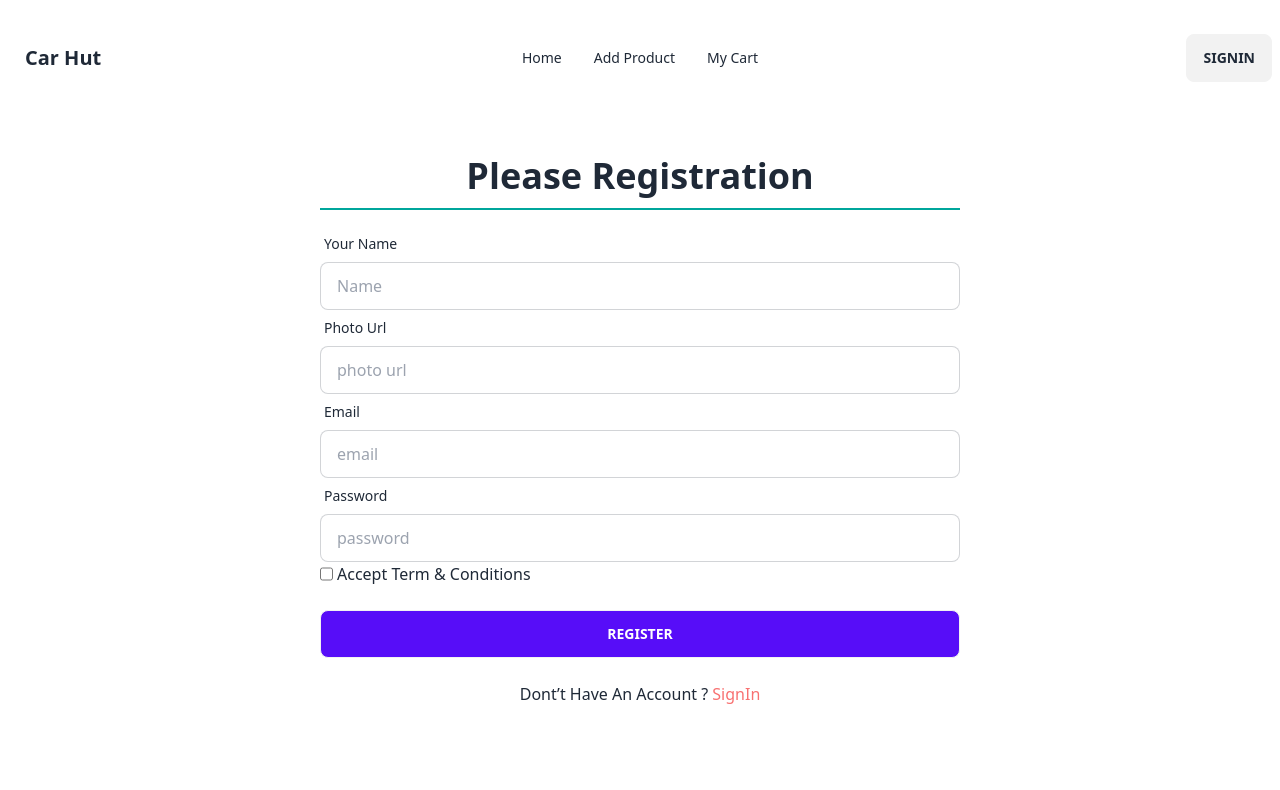
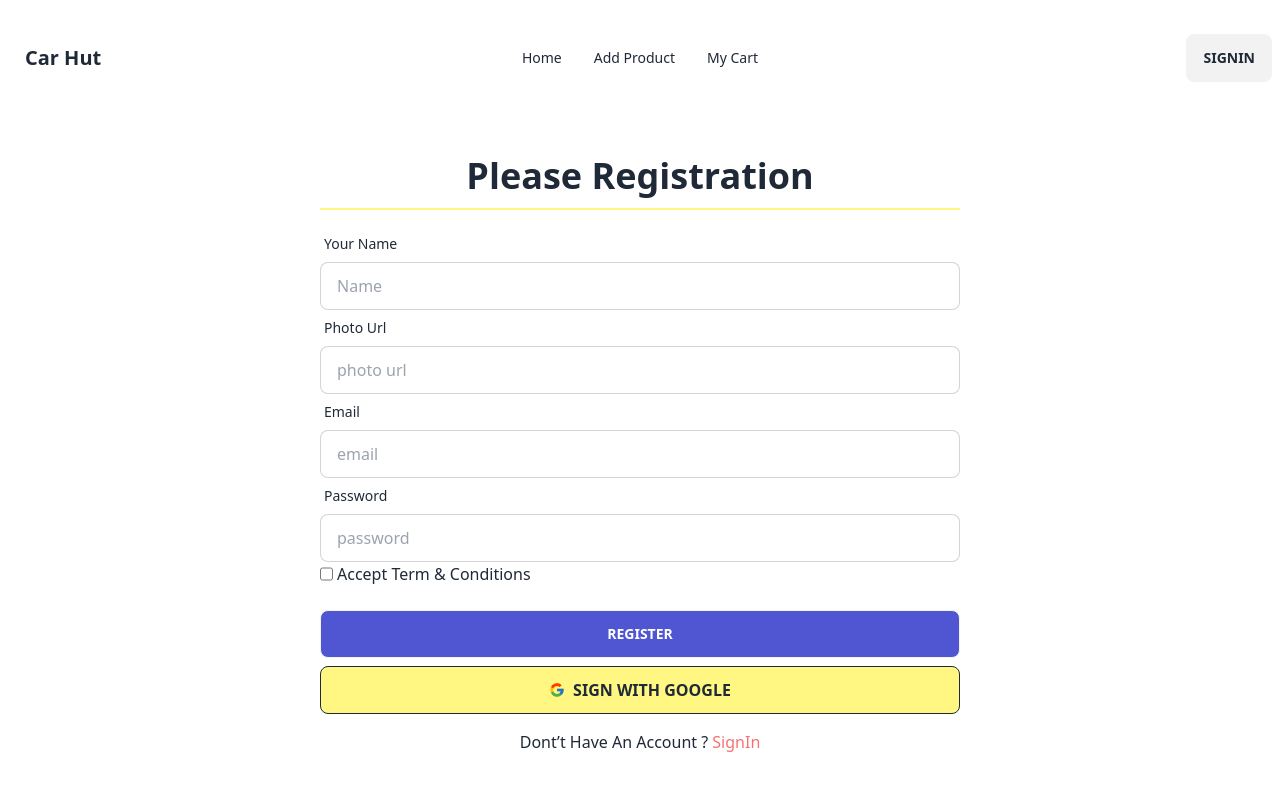
Before and after one commit to iamapusaha/car-hut-client, a React (Vite) app: page /signup in a window 1280 px wide. Shown: the top 790 px of the page. Built offline with nearby package versions, Linux system fonts and the light colour scheme; no server answers.

Commit message:
SignIn with google

```diff
--- a/src/Providers/AuthProvider.jsx
+++ b/src/Providers/AuthProvider.jsx
@@ -1,19 +1,24 @@
 import { createContext } from "react";
-import { createUserWithEmailAndPassword, getAuth } from "firebase/auth";
+import { createUserWithEmailAndPassword, getAuth, signInWithPopup } from "firebase/auth";
 import PropTypes from 'prop-types';
 import app from "../firebase/firebase.config";
+import { GoogleAuthProvider } from "firebase/auth";
 
 
 export const AuthContext = createContext(null)
 const AuthProvider = ({ children }) => {
+    const googleProvider = new GoogleAuthProvider();
     const auth = getAuth(app);
     const createUser = (email, password) => {
         return createUserWithEmailAndPassword(auth, email, password)
     }
-
+    const signInWithGoogle = () => {
+        return signInWithPopup(auth, googleProvider)
+    }
 
     const authInfo = {
-        createUser
+        createUser,
+        signInWithGoogle
     }
     return (
         <AuthContext.Provider value={authInfo}>
--- a/src/pages/SignUp/SignUp.jsx
+++ b/src/pages/SignUp/SignUp.jsx
@@ -9,7 +9,7 @@ import withReactContent from 'sweetalert2-react-content'
 
 const SignUp = () => {
     const MySwal = withReactContent(Swal)
-    const { createUser } = useContext(AuthContext);
+    const { createUser, signInWithGoogle } = useContext(AuthContext);
     const [error, setError] = useState(null)
     const handeSignUp = e => {
         e.preventDefault()
@@ -47,11 +47,27 @@ const SignUp = () => {
                 })
         }
     }
+    const handleGoogleSignIn = () => {
+        signInWithGoogle()
+            .then(result => {
+                console.log(result.user);
+                MySwal.fire(
+                    'Good job!',
+                    "Your new account is ready. We’re thrilled to have you with us!",
+                    'success'
+                )
+                // navigate('/')
+            })
+            .catch(error => {
+                console.error(error);
+            })
+
+    }
     return (
         <div>
             <div className=" my-16 px-3 md:px-0">
                 <h1 className="text-4xl font-semibold text-center mb-3">Please Registration</h1>
-                <div className="md:w-3/4 lg:w-1/2 mx-auto border-b-2 border-[#00A69C] px-3 md:px-1 mb-4"></div>
+                <div className="md:w-3/4 lg:w-1/2 mx-auto border-b-2 border-[#FFF781] px-3 md:px-1 mb-4"></div>
                 <form onSubmit={handeSignUp} className="md:w-3/4 lg:w-1/2 mx-auto">
                     <div className="form-control">
                         <label className="label">
@@ -83,12 +99,12 @@ const SignUp = () => {
                         <label htmlFor="check-box">Accept <a href="">Term & Conditions</a></label>
                     </div>
                     <div className="form-control mt-6">
-                        <button className="btn bg-primary text-white mb-2">Register</button>
+                        <button className="btn bg-[#5056D2] text-white mb-2">Register</button>
 
                     </div>
                 </form>
                 <div className=' text-center'>
-                    {/* <button onClick={handleGoogleSignIn} className="md:w-3/4 lg:w-1/2 btn btn-outline btn-secondary text-base"><FcGoogle></FcGoogle>sign with google</button> */}
+                    <button onClick={handleGoogleSignIn} className="md:w-3/4 lg:w-1/2 btn btn-outline bg-[#FFF781] text-base"><FcGoogle></FcGoogle>sign with google</button>
                 </div>
                 <p className="text-center mt-4">Dont’t Have An Account ? <Link className="text-red-400" to='/signin'>SignIn</Link></p>
                 <p className="text-red-600 text-center mt-2 text-xl">{error}</p>
```
